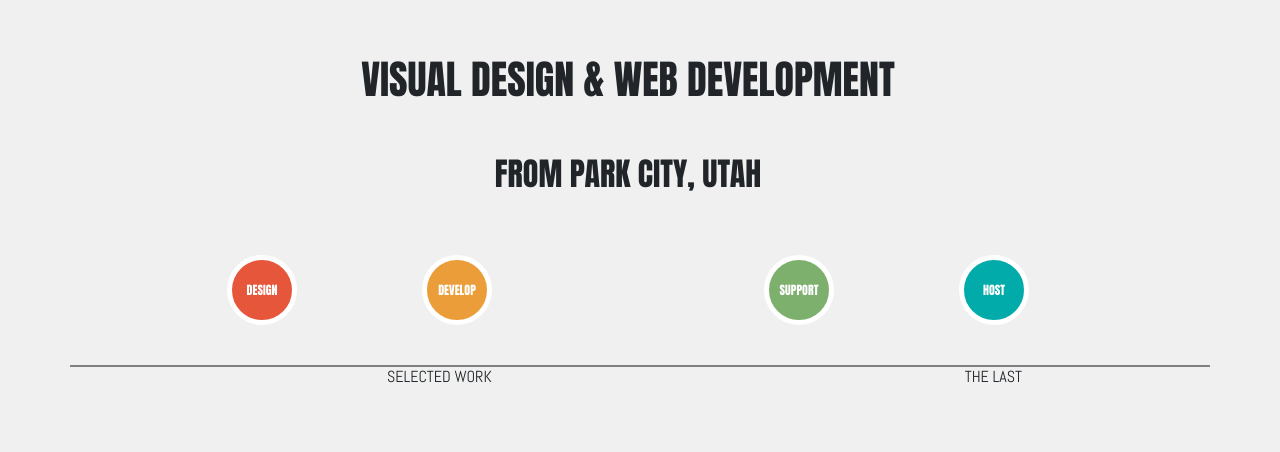
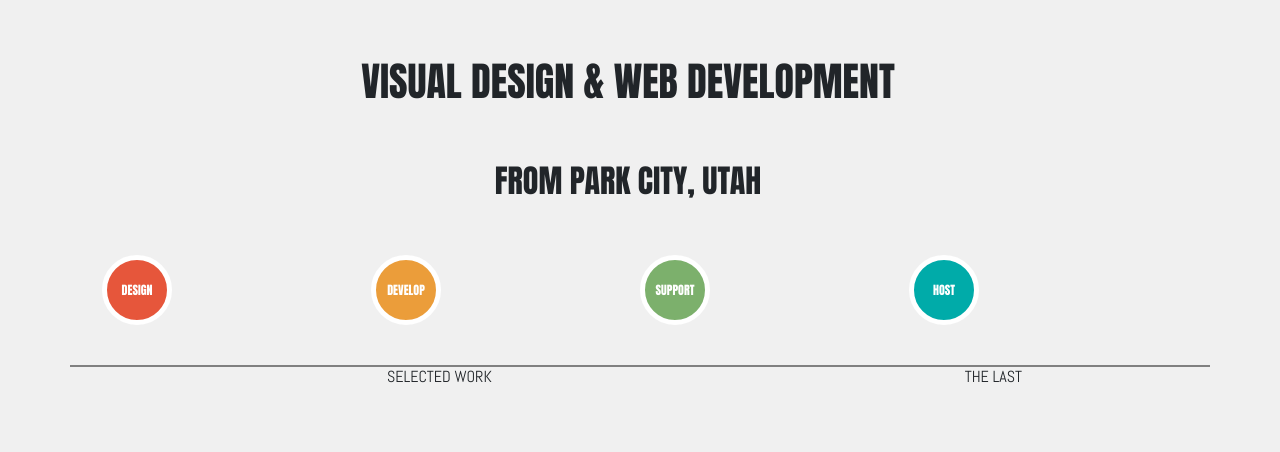
Before and after one commit to mark19242/Codeup-Design-Project, a plain HTML site: page Codeup Design Project.html in a window 1280 px wide. Shown: the part 81-533 px from the top of the page. Drawn offline with nearby package versions, Linux system fonts and the light colour scheme.

Commit message:
working header circles

```diff
--- a/CSS/codeup-design-project.css
+++ b/CSS/codeup-design-project.css
@@ -1,5 +1,4 @@
 @import url("https://cdn.jsdelivr.net/npm/bootstrap@5.3.2/dist/css/bootstrap.min.css") layer(framework);
-
 @import url('https://fonts.googleapis.com/css2?family=Anton&display=swap');
 @import url('https://fonts.googleapis.com/css2?family=Abel&display=swap');
 
--- a/Codeup Design Project.html
+++ b/Codeup Design Project.html
@@ -42,23 +42,27 @@
     </nav>
 </header>
 <div class="container hero">
-    <div class="row">
+    <div class="row align-items-center justify-content-center">
         <div class="col">
             <h1>Visual Design & Web Development</h1>
         </div>
     </div>
-    <div class="row">
+    <div class="row align-items-center justify-content-center">
         <div class="col">
             <h2>From Park City, Utah</h2>
         </div>
     </div>
-    <div class="row circles d-flex col-xs-12 col-md-6 col-lg-6 col-xl-6 flex-wrap">
-        <div class="col left d-flex align-items-center justify-content-evenly">
+    <div class="row circles d-flex  ">
+        <div class="col d-flex">
             <div class="circle design d-flex justify-content-center align-items-center">DESIGN</div>
+        </div>
+        <div class="col d-flex">
             <div class="circle develop d-flex justify-content-center align-items-center">DEVELOP</div>
         </div>
-        <div class="col right d-flex align-items-center justify-content-evenly">
+        <div class="col d-flex">
             <div class="circle support d-flex justify-content-center align-items-center">SUPPORT</div>
+        </div>
+        <div class="col d-flex">
             <div class="circle host d-flex justify-content-center align-items-center">HOST</div>
         </div>
     </div>
```
